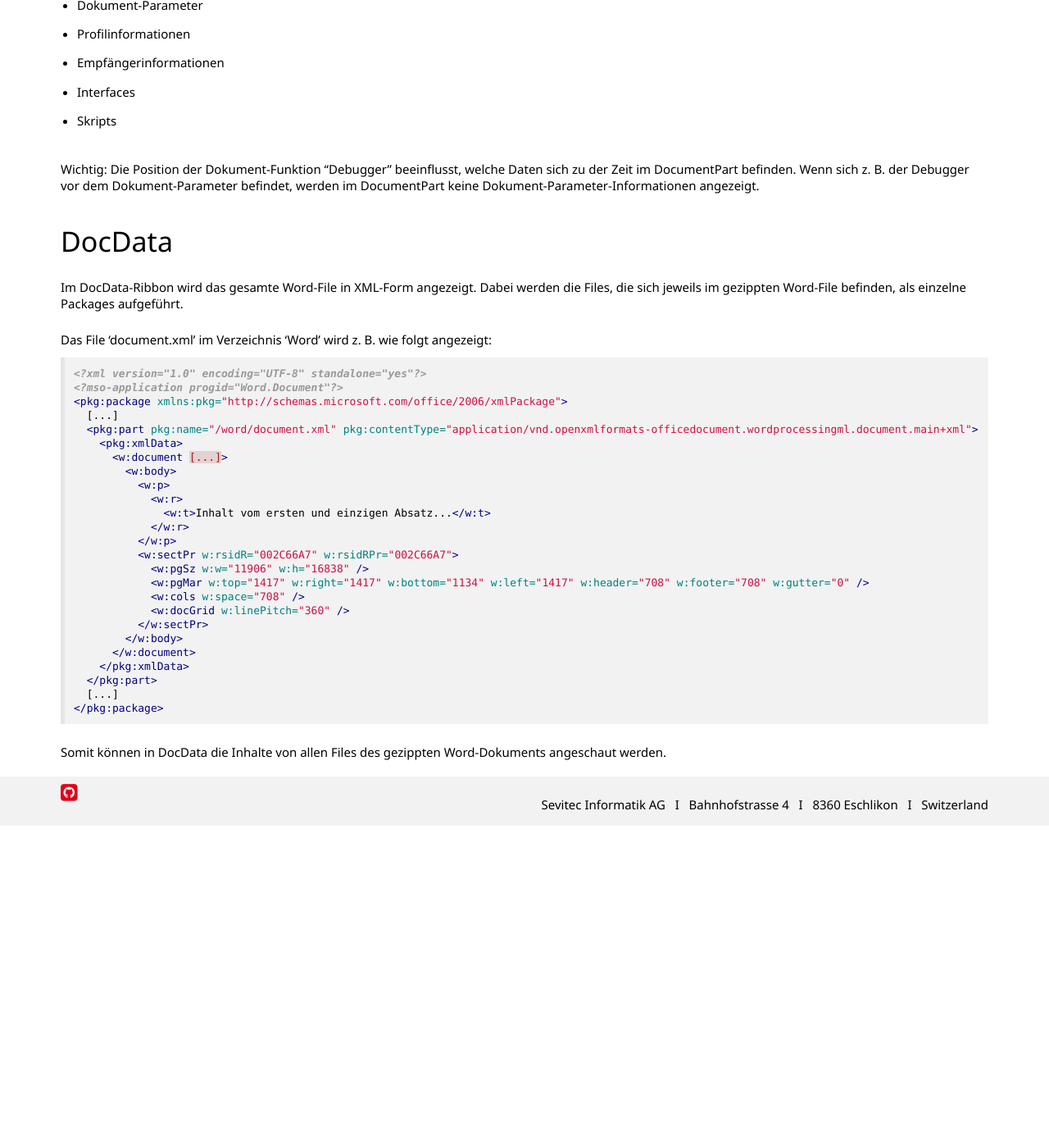
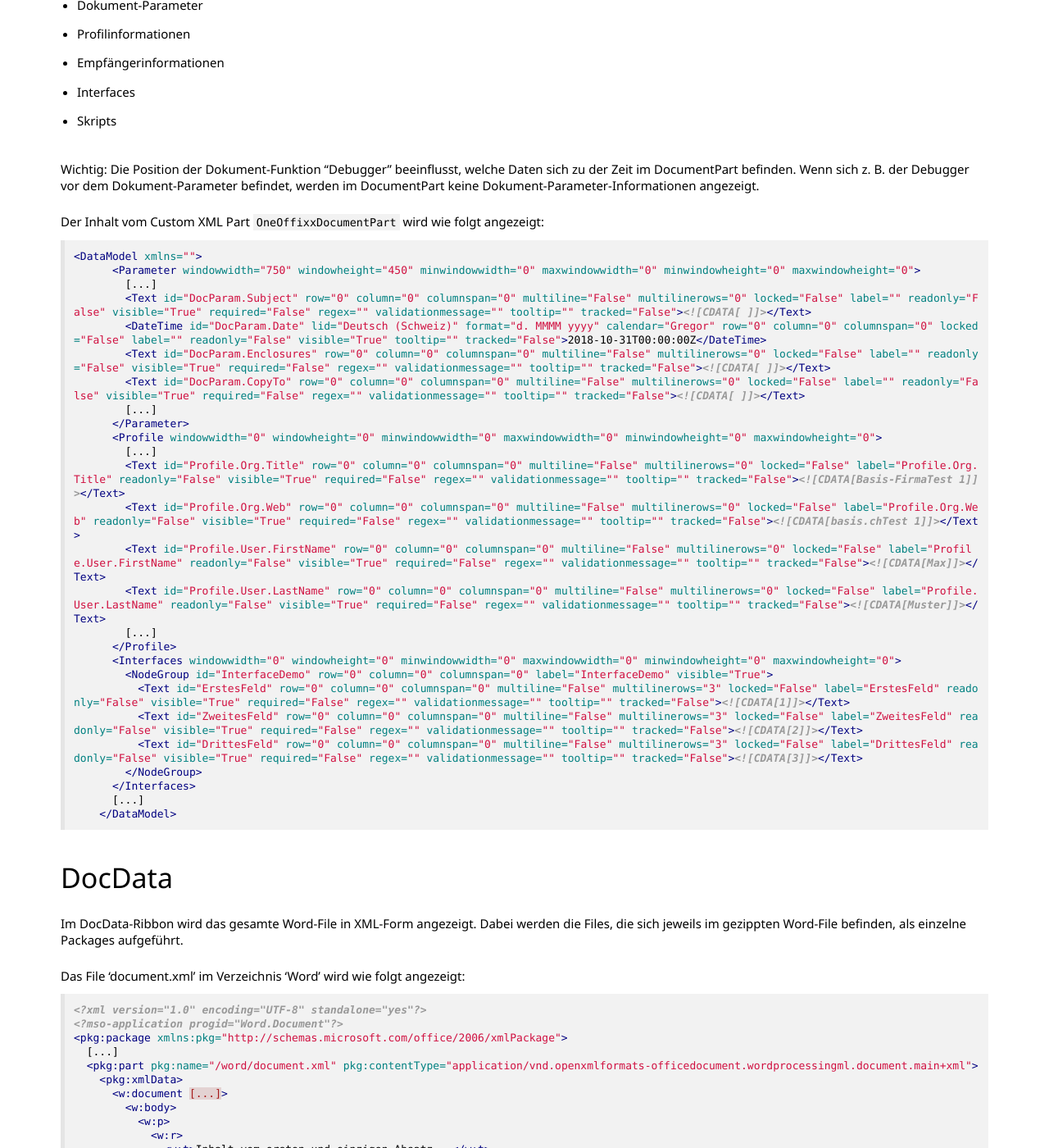
Before and after one commit to primesoft-group/oneoffixx-docs, a Jekyll site: the page built from _pages/docfunc/de/df-underconstruction.md, in a window 1280 px wide and 1400 px high, scrolled down 1241 px. Shown: the whole window at 82% size. Built offline with Jekyll 4.4.1, drawn with Linux system fonts in a browser that asks for light colours; nearby versions of some CDN libraries; some web fonts are replaced; before the commit the page ends 2248 px from its top, so only the background shows below that.

Commit message:
Update df-underconstruction.md

````diff
--- a/_pages/docfunc/de/df-underconstruction.md
+++ b/_pages/docfunc/de/df-underconstruction.md
@@ -43,11 +43,42 @@ Nachfolgend eine Liste der gängigsten OneOffixx-Text-Elemente, die im Debugger
 
 Wichtig: Die Position der Dokument-Funktion "Debugger" beeinflusst, welche Daten sich zu der Zeit im DocumentPart befinden. Wenn sich z. B. der Debugger vor dem Dokument-Parameter befindet, werden im DocumentPart keine Dokument-Parameter-Informationen angezeigt.
 
+Der Inhalt vom Custom XML Part `OneOffixxDocumentPart` wird wie folgt angezeigt:
+
+```xml
+<DataModel xmlns="">
+      <Parameter windowwidth="750" windowheight="450" minwindowwidth="0" maxwindowwidth="0" minwindowheight="0" maxwindowheight="0">
+        [...]
+        <Text id="DocParam.Subject" row="0" column="0" columnspan="0" multiline="False" multilinerows="0" locked="False" label="" readonly="False" visible="True" required="False" regex="" validationmessage="" tooltip="" tracked="False"><![CDATA[ ]]></Text>
+        <DateTime id="DocParam.Date" lid="Deutsch (Schweiz)" format="d. MMMM yyyy" calendar="Gregor" row="0" column="0" columnspan="0" locked="False" label="" readonly="False" visible="True" tooltip="" tracked="False">2018-10-31T00:00:00Z</DateTime>
+        <Text id="DocParam.Enclosures" row="0" column="0" columnspan="0" multiline="False" multilinerows="0" locked="False" label="" readonly="False" visible="True" required="False" regex="" validationmessage="" tooltip="" tracked="False"><![CDATA[ ]]></Text>
+        <Text id="DocParam.CopyTo" row="0" column="0" columnspan="0" multiline="False" multilinerows="0" locked="False" label="" readonly="False" visible="True" required="False" regex="" validationmessage="" tooltip="" tracked="False"><![CDATA[ ]]></Text>
+        [...]
+      </Parameter>
+      <Profile windowwidth="0" windowheight="0" minwindowwidth="0" maxwindowwidth="0" minwindowheight="0" maxwindowheight="0">
+        [...]
+        <Text id="Profile.Org.Title" row="0" column="0" columnspan="0" multiline="False" multilinerows="0" locked="False" label="Profile.Org.Title" readonly="False" visible="True" required="False" regex="" validationmessage="" tooltip="" tracked="False"><![CDATA[Basis-FirmaTest 1]]></Text>
+        <Text id="Profile.Org.Web" row="0" column="0" columnspan="0" multiline="False" multilinerows="0" locked="False" label="Profile.Org.Web" readonly="False" visible="True" required="False" regex="" validationmessage="" tooltip="" tracked="False"><![CDATA[basis.chTest 1]]></Text>
+        <Text id="Profile.User.FirstName" row="0" column="0" columnspan="0" multiline="False" multilinerows="0" locked="False" label="Profile.User.FirstName" readonly="False" visible="True" required="False" regex="" validationmessage="" tooltip="" tracked="False"><![CDATA[Max]]></Text>
+        <Text id="Profile.User.LastName" row="0" column="0" columnspan="0" multiline="False" multilinerows="0" locked="False" label="Profile.User.LastName" readonly="False" visible="True" required="False" regex="" validationmessage="" tooltip="" tracked="False"><![CDATA[Muster]]></Text>
+        [...]
+      </Profile>
+      <Interfaces windowwidth="0" windowheight="0" minwindowwidth="0" maxwindowwidth="0" minwindowheight="0" maxwindowheight="0">
+        <NodeGroup id="InterfaceDemo" row="0" column="0" columnspan="0" label="InterfaceDemo" visible="True">
+          <Text id="ErstesFeld" row="0" column="0" columnspan="0" multiline="False" multilinerows="3" locked="False" label="ErstesFeld" readonly="False" visible="True" required="False" regex="" validationmessage="" tooltip="" tracked="False"><![CDATA[1]]></Text>
+          <Text id="ZweitesFeld" row="0" column="0" columnspan="0" multiline="False" multilinerows="3" locked="False" label="ZweitesFeld" readonly="False" visible="True" required="False" regex="" validationmessage="" tooltip="" tracked="False"><![CDATA[2]]></Text>
+          <Text id="DrittesFeld" row="0" column="0" columnspan="0" multiline="False" multilinerows="3" locked="False" label="DrittesFeld" readonly="False" visible="True" required="False" regex="" validationmessage="" tooltip="" tracked="False"><![CDATA[3]]></Text>
+        </NodeGroup>
+      </Interfaces>
+      [...]
+    </DataModel>
+```
+
 ### DocData
 
 Im DocData-Ribbon wird das gesamte Word-File in XML-Form angezeigt. Dabei werden die Files, die sich jeweils im gezippten Word-File befinden, als einzelne Packages aufgeführt.
 
-Das File 'document.xml' im Verzeichnis 'Word' wird z. B. wie folgt angezeigt:
+Das File 'document.xml' im Verzeichnis 'Word' wird wie folgt angezeigt:
 
 ```xml
 <?xml version="1.0" encoding="UTF-8" standalone="yes"?>
````
